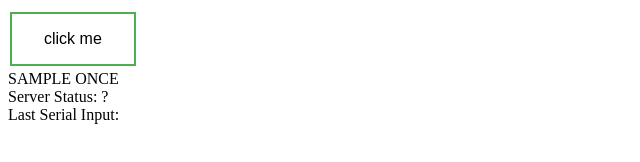
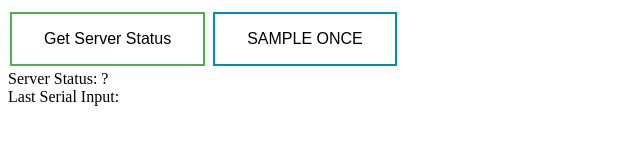
Before and after one commit to Novota15/HTML-GUI-Development, a plain HTML site: page index.html in a window 1280 px wide. Shown: the whole page, without its empty margins (0-640 px from the left). Drawn offline with nearby package versions, Linux system fonts and the light colour scheme.

Commit message:
Update index.html

```diff
--- a/index.html
+++ b/index.html
@@ -79,8 +79,8 @@ $(document).ready( function() {
 
 </head>
 <body>
-    <button id="clickme" class="button button1">click me</button>
-    <div id="sample_once" style="cursor: pointer;">SAMPLE ONCE</div>
+    <button id="clickme" class="button button1">Get Server Status</button>
+    <button id="sample_once" class="button button2">SAMPLE ONCE</button>
 
     <div id="status">
         Server Status: <span class="value">?</span>
```
